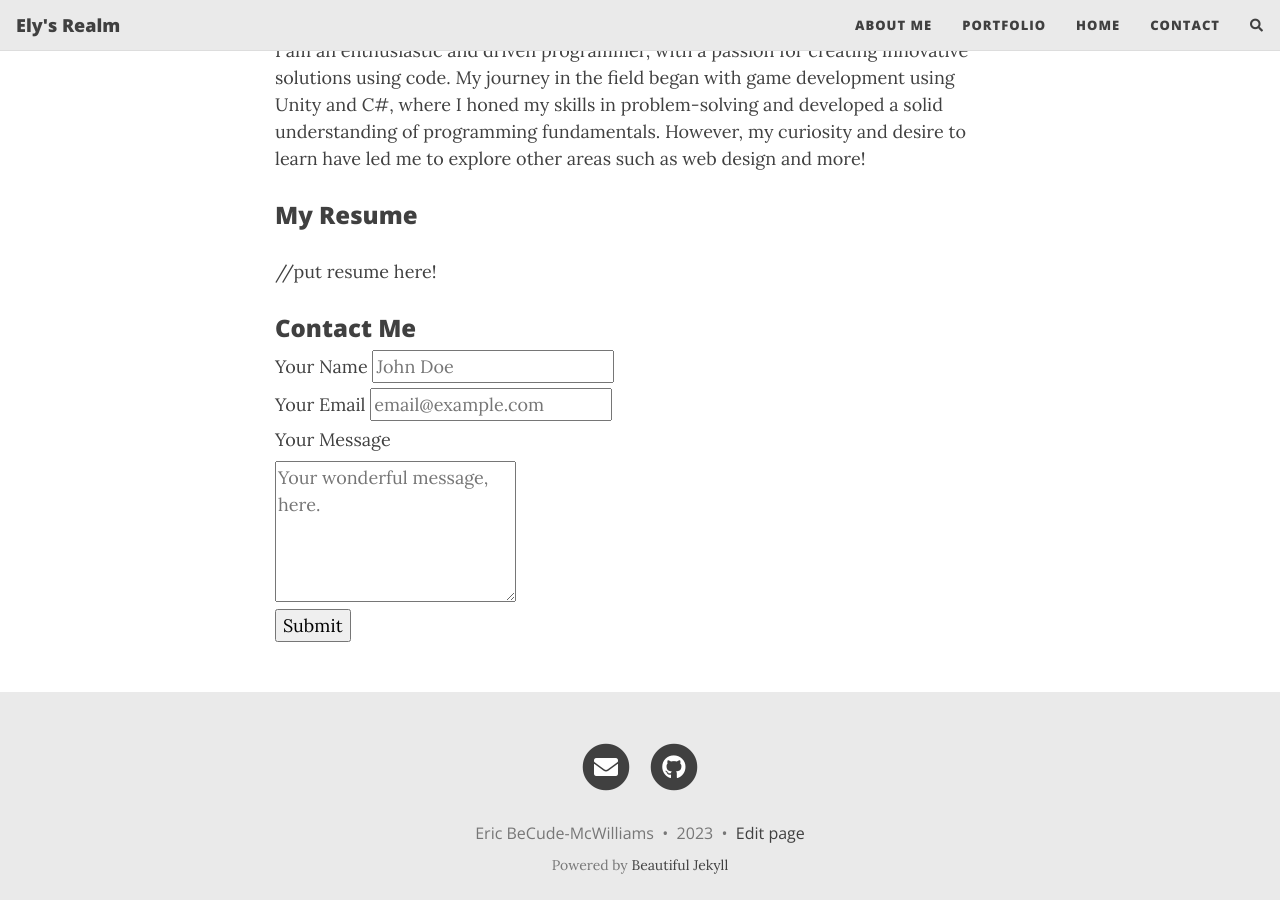
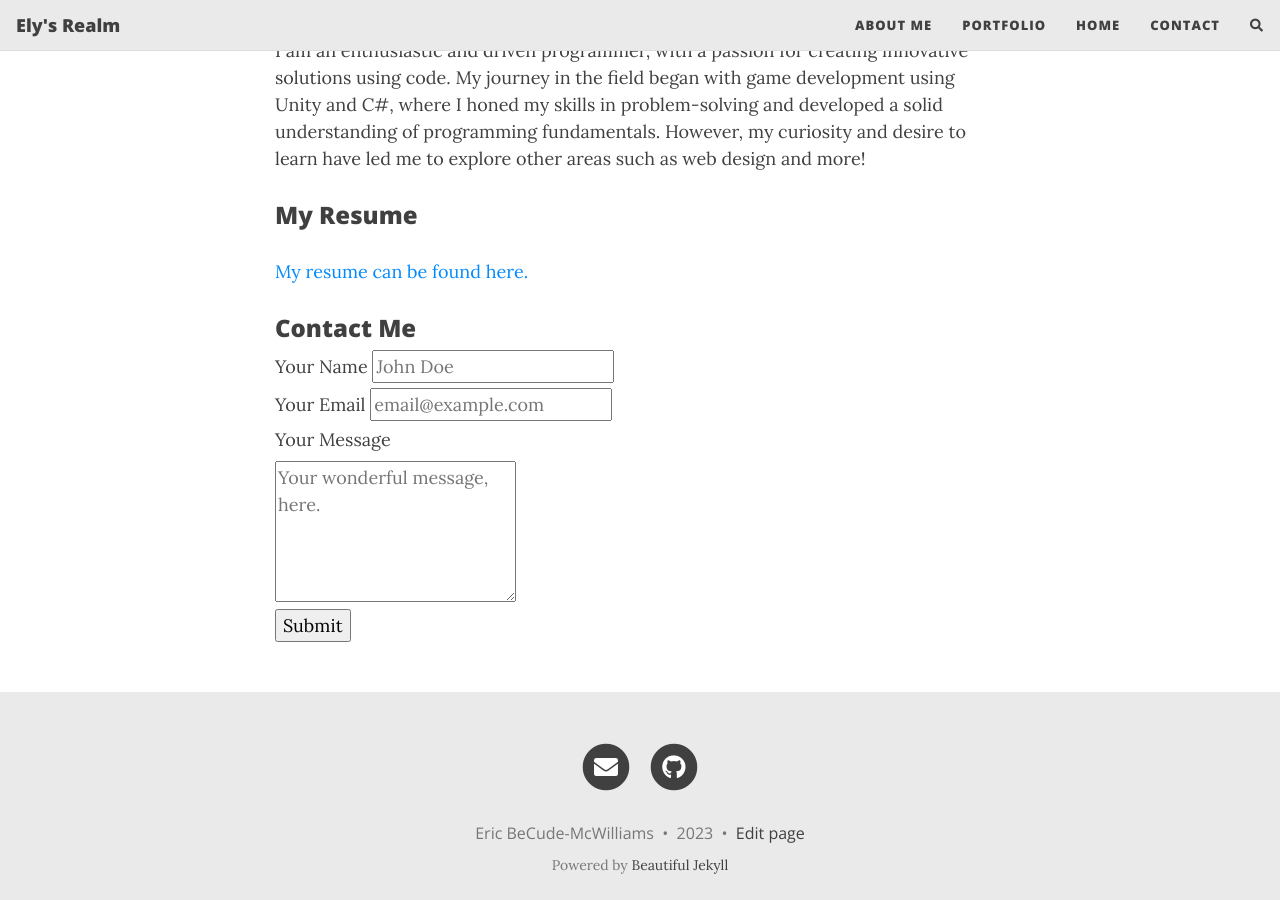
Before and after one commit to ElysRealm/elysrealm.github.io, a Jekyll site: the page built from aboutme.md, in a window 1280 px wide and 900 px high, scrolled down 538 px. Built offline with Jekyll 4.4.1, drawn with Linux system fonts in a browser that asks for light colours; nearby versions of some CDN libraries; comment, search, counter and statistics services are not loaded.

Commit message:
Renamed pdf, so I can hotlink to it.

```diff
--- a/aboutme.md
+++ b/aboutme.md
@@ -16,7 +16,7 @@ I am an enthusiastic and driven programmer, with a passion for creating innovati
 
 ### My Resume
 
-//put resume here!
+[My resume can be found here.](https://raw.githubusercontent.com/ElysRealm/elysrealm.github.io/main/docs/Eric_BeCude_Resume.pdf)
 
 ### Contact Me
 
```
Also changed, not shown: 2 other files.
